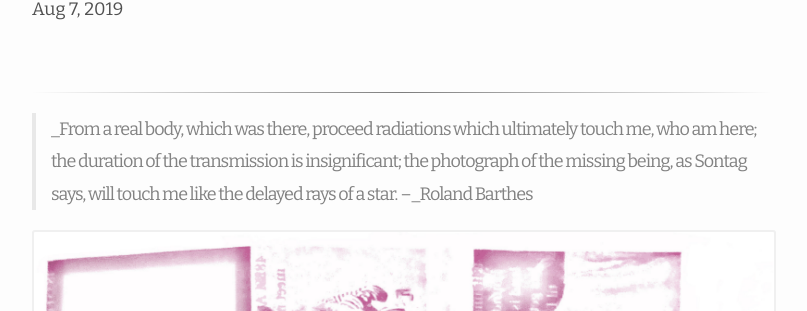
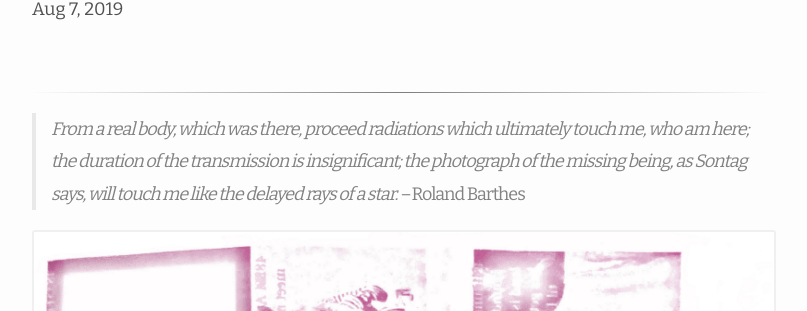
Before and after one commit to atran/atran.github.io, a Jekyll site: the page built from _posts/2019-08-07-love-thyselfie--what-is-intimacy-online--12c61af0c728.md, in a window 1280 px wide and 900 px high. Shown: the part 199-510 px from the top of the window, without its empty margins (238-1045 px from the left). Built offline with Jekyll 4.4.1, drawn with Linux system fonts in a browser that asks for light colours; nearby versions of some CDN libraries; some of the changed lines change nothing that is shown.

Commit message:
Update Blog “2019-08-07-love-thyselfie--what-is-intimacy-online--12c61af0c728”

```diff
--- a/_posts/2019-08-07-love-thyselfie--what-is-intimacy-online--12c61af0c728.md
+++ b/_posts/2019-08-07-love-thyselfie--what-is-intimacy-online--12c61af0c728.md
@@ -1,18 +1,18 @@
 ---
-layout:	"post"
-categories:	"blog"
-title:	"LOVE THYSELFIE: What is intimacy online?"
-date:	2019-08-07
-thumbnail:	/img/1*4o8RNalBzQUpihR-ZnfBug.png
-author:
+layout: post
+categories: blog
+title: 'LOVE THYSELFIE: What is intimacy online?'
+tags:
+  - post
+date: 2019-08-07T00:00:00.000Z
+thumbnail: /img/1*4o8RNalBzQUpihR-ZnfBug.png
 ---
-
-* * *
+- - -
 
 > _From a real body, which was there, proceed radiations which ultimately
-touch me, who am here; the duration of the transmission is insignificant; the
-photograph of the missing being, as Sontag says, will touch me like the
-delayed rays of a star.  -- _Roland Barthes
+> touch me, who am here; the duration of the transmission is insignificant; the
+> photograph of the missing being, as Sontag says, will touch me like the
+> delayed rays of a star._  -- Roland Barthes
 
 ![](/img/1*4o8RNalBzQUpihR-ZnfBug.png)
 
```
